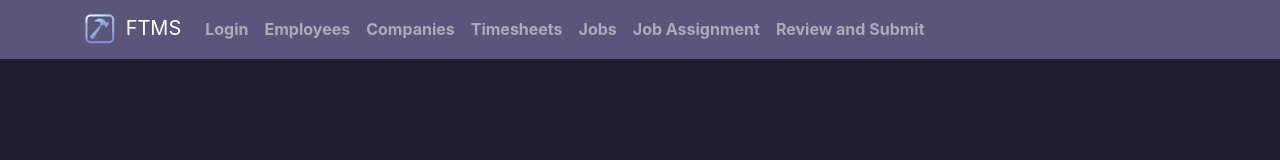
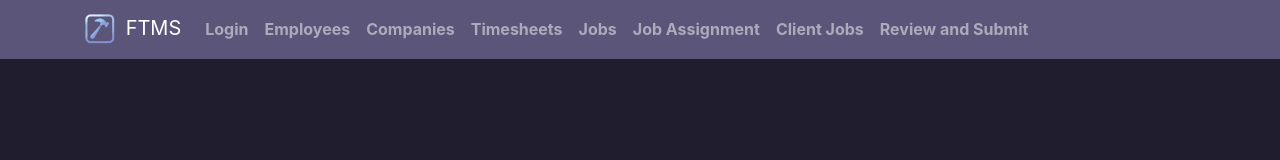
Before and after one commit to CSC207-TLI-TBTEENS/ftms-tbteens-frontend, a React (Create React App) app: page / in a window 1280 px wide. Shown: the top 160 px of the page. Built offline with nearby package versions, Linux system fonts and the light colour scheme.

Commit message:
Modified Main.js and Navbar.js to make ClientJobs show up on the webpage.

```diff
--- a/src/components/Main.js
+++ b/src/components/Main.js
@@ -11,6 +11,7 @@ import JobsView from "../JobsView/Jobs.js";
 import JobAssignment from "../JobAssignment/JobAssignment.js";
 import Submit from "../ReviewSubmission/Submit.js";
 import Timesheets from "../Timesheets/Jobs";
+import ClientJobs from "../ClientJobs/ClientJobs"
 
 const Main = props => {
     return (
@@ -29,6 +30,7 @@ const Main = props => {
                         <Route exact path="/jobsview" component={JobsView} />
                         <Route exact path="/jobassign" component={JobAssignment} />
                         <Route exact path="/review" component={Submit} />
+                        <Route exact path="/clientJobs" component={ClientJobs}/>
                         <Route exact path="/timesheets" component={Timesheets}/>
                     </Switch>
                 </div>
--- a/src/components/Navbar.js
+++ b/src/components/Navbar.js
@@ -35,6 +35,9 @@ class Navbar extends Component {
                                 <Link className="nav-link" to={"/jobassign"}> Job Assignment </Link>
                             </li>
                             <li className="nav-item">
+                                <Link className="nav-link" to={"/clientJobs"}> Client Jobs </Link>
+                            </li>
+                            <li className="nav-item">
                                 <Link className="nav-link" to={"/review"}> Review and Submit </Link>
                             </li>
                         </ul>
```
